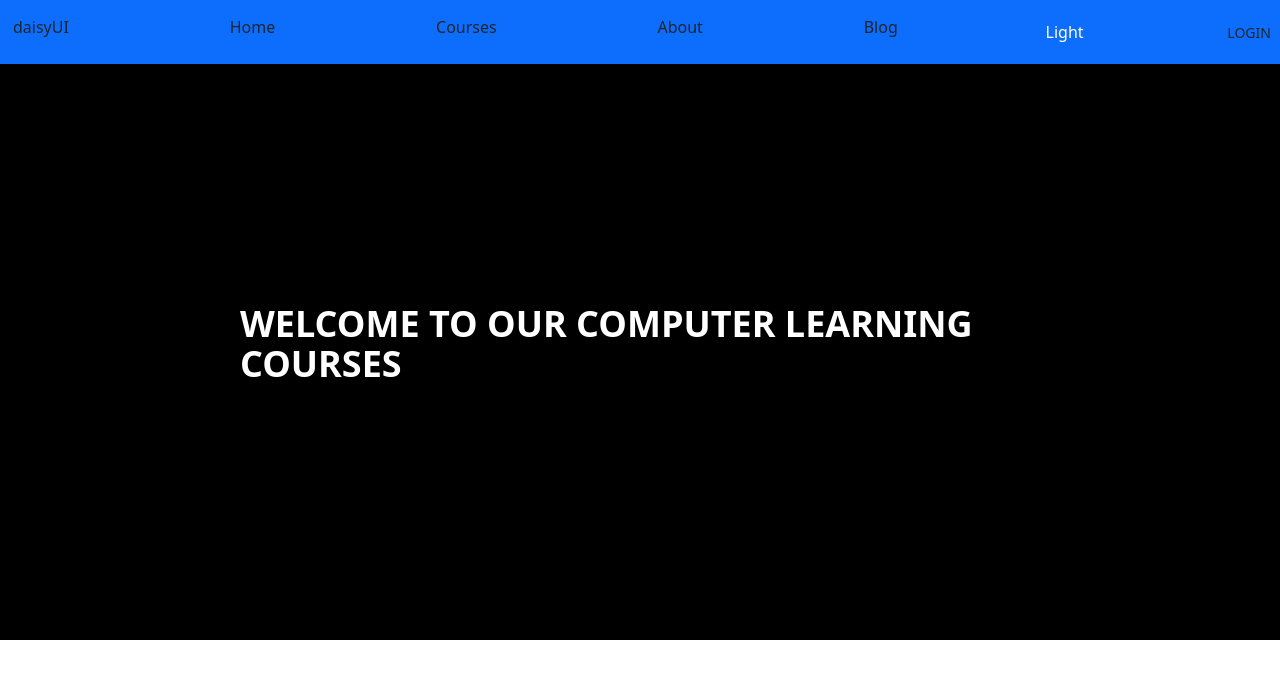
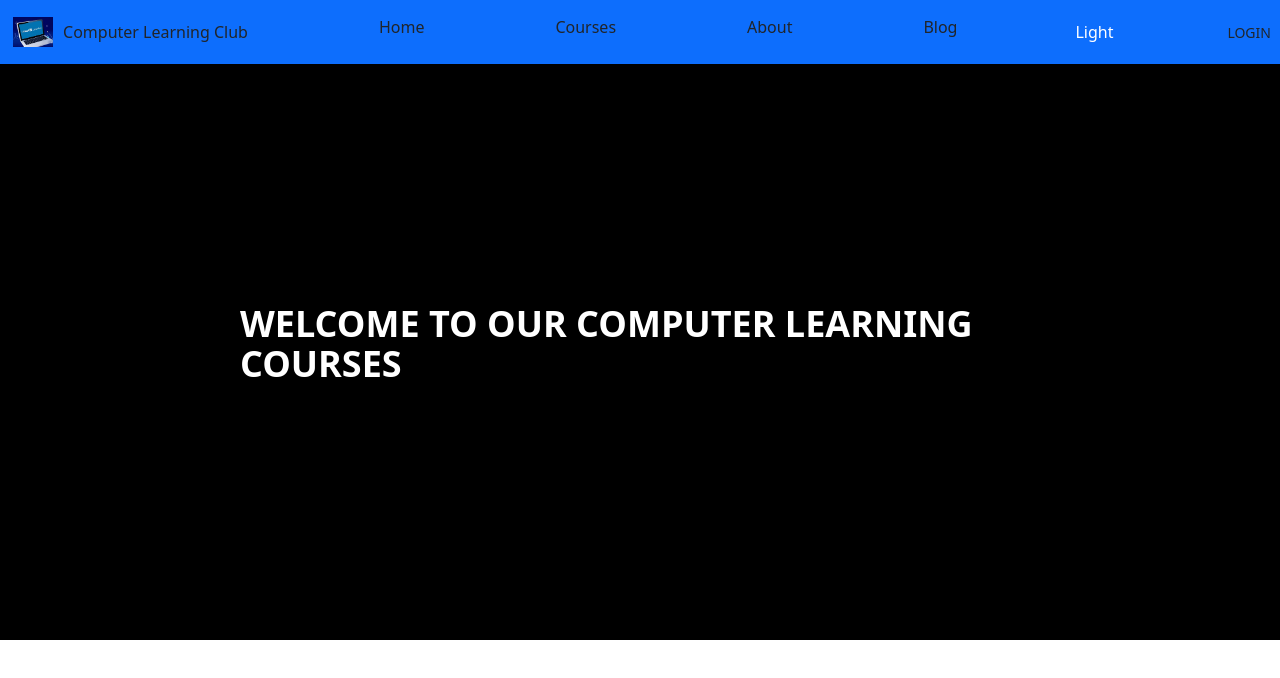
Before and after one commit to polyakhtar/b610-learning-platform-client-side, a React (Create React App) app: page / in a window 1280 px wide. Shown: the top 678 px of the page. Built offline with nearby package versions, Linux system fonts and the light colour scheme; no server answers.

Commit message:
navbar logo designed

```diff
--- a/src/components/Header/Header.js
+++ b/src/components/Header/Header.js
@@ -1,6 +1,7 @@
 import React, { useContext, useState } from 'react';
 import { Link } from 'react-router-dom';
 import { AuthContext } from '../../contexts/Authprovider/Authprovider';
+import picture from '../Assets/picture.jpg'
 const Header = () => {
   const [open,setOpen]=useState(false);
   const {user,logOut}=useContext(AuthContext);
@@ -11,7 +12,9 @@ const Header = () => {
   }
   return (
     <div className="navbar bg-primary text-primary-content">
-  <Link className="btn btn-ghost normal-case text-xl">daisyUI</Link>
+
+  <Link className="btn btn-ghost normal-case text-xl d-flex"><img style={{height:'30px',weight:'30px',marginRight:'10px'}}src={picture} alt=""/>Computer Learning Club</Link>
+
   <Link className="btn btn-ghost normal-case text-xl" to='/'>Home</Link>
    <Link className="btn btn-ghost normal-case text-xl" to='/courses'>Courses</Link>
    <Link className="btn btn-ghost normal-case text-xl" to='/about'>About</Link>
```
Also changed, not shown: src/components/Assets/picture.jpg (added).
